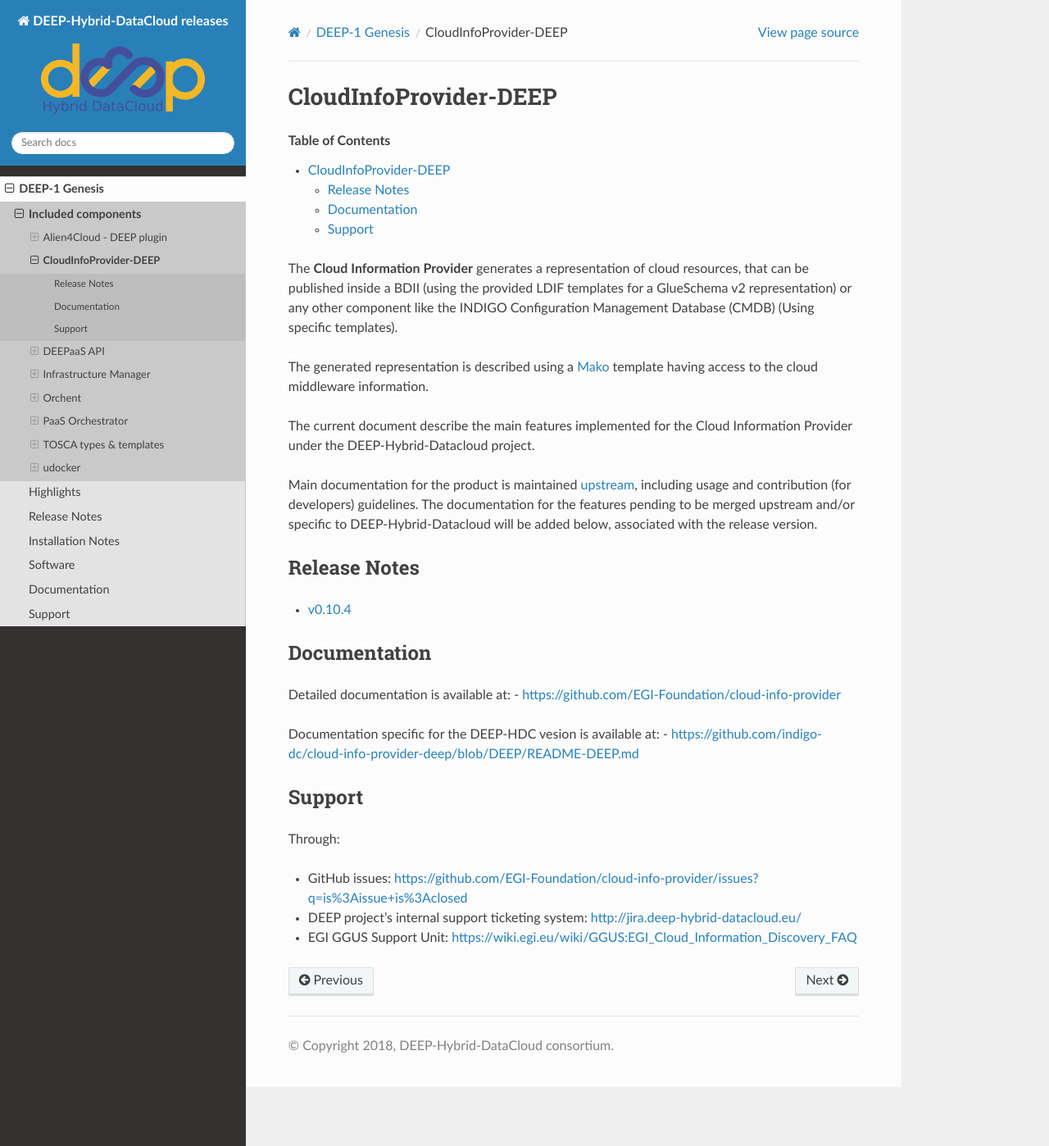
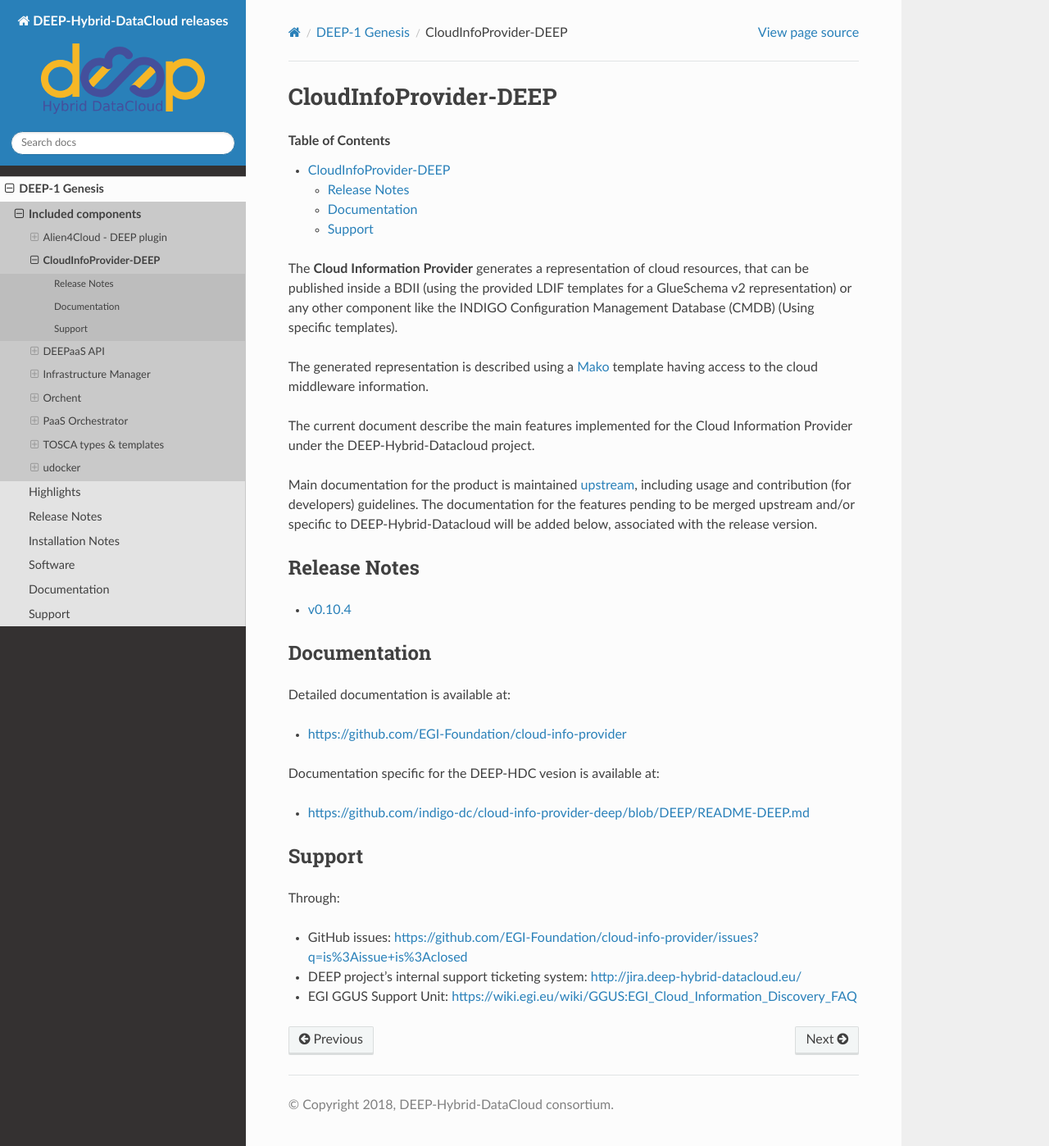
Before and after one commit to deephdc/deep-releases, a Sphinx documentation site: the page built from source/releases/genesis/cip-deep.rst, in a window 1280 px wide and 1398 px high. Shown: the whole window at 82% size. Built offline with Sphinx 7.4.7 and the Read the Docs theme 2.0.0, drawn with Linux system fonts in a browser that asks for light colours.

Commit message:
improvement cip

```diff
--- a/source/releases/genesis/cip-deep.rst
+++ b/source/releases/genesis/cip-deep.rst
@@ -30,10 +30,12 @@
 -------------
 
 Detailed documentation is available at:
-- https://github.com/EGI-Foundation/cloud-info-provider
+
+* https://github.com/EGI-Foundation/cloud-info-provider
 
 Documentation specific for the DEEP-HDC vesion is available at:
-- https://github.com/indigo-dc/cloud-info-provider-deep/blob/DEEP/README-DEEP.md
+
+* https://github.com/indigo-dc/cloud-info-provider-deep/blob/DEEP/README-DEEP.md
 
 
 Support
```
